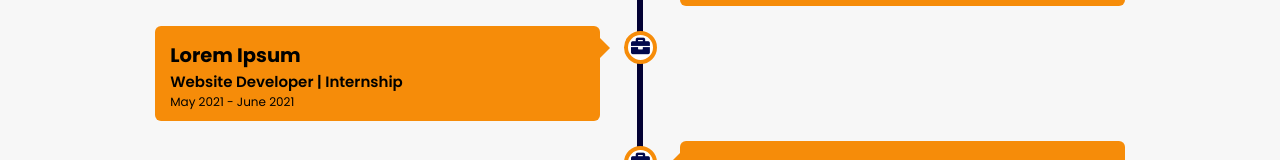
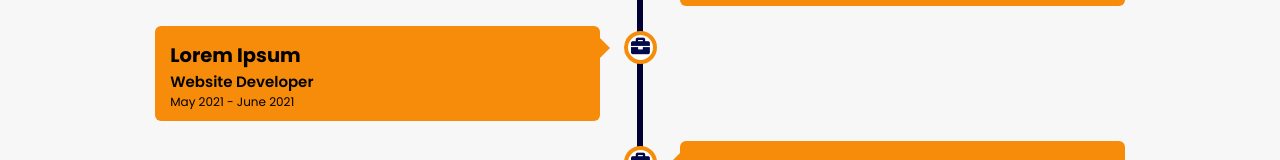
Before and after one commit to arif-4651/portfolio-website, a plain HTML site: page experience/index.html in a window 1280 px wide. Shown: the part 610-770 px from the top of the page. Drawn offline with nearby package versions, Linux system fonts and the light colour scheme.

Commit message:
Update index.html

```diff
--- a/experience/index.html
+++ b/experience/index.html
@@ -96,7 +96,7 @@
           <h2>Lorem Ipsum</h2>
         </div>
         <div class="desc">
-            <h3>Website Developer | Internship</h3>
+            <h3>Website Developer</h3>
             <p>May 2021 - June 2021</p>
         </div>
       </div>
```
